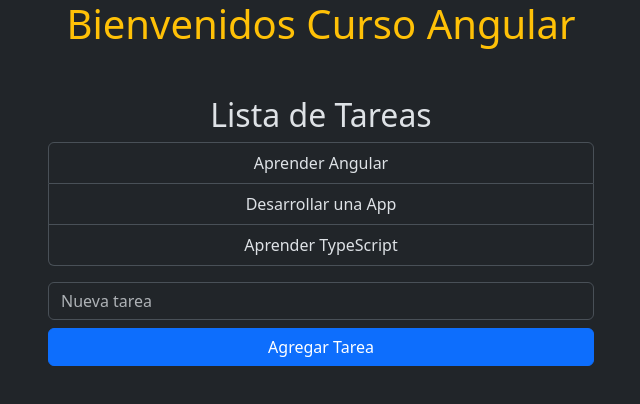
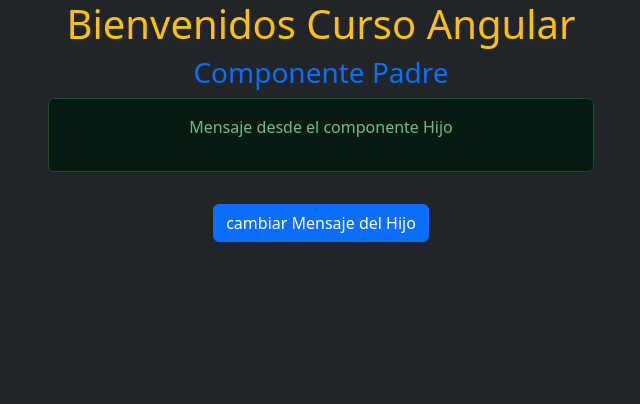
Before and after one commit to SergioSoria12/curso_angular, an Angular app: page / in a window 1280 px wide. Shown: the top 404 px of the page, without its empty margins (319-959 px from the left). Built offline with nearby package versions, Linux system fonts and the light colour scheme.

Commit message:
Terminada parde de comunicación entre componentes en Angular

```diff
--- a/src/app/app.html
+++ b/src/app/app.html
@@ -1,4 +1,4 @@
 <div class="container text-center">
   <h1 class="text-center text-warning">{{titulo}}</h1>
-  <app-componente-for/>
+  <app-padre/>
 </div>
--- a/src/app/app.ts
+++ b/src/app/app.ts
@@ -1,16 +1,16 @@
 import { Component } from '@angular/core';
 import { Padre } from "./padre/padre";
-import { Hijo } from "./hijo/hijo";
 import { MostrarMensaje } from "./mostrar-mensaje/mostrar-mensaje";
 import { Replicador } from "./replicador/replicador";
 import { Saludar } from "./saludar/saludar";
 import { ComponenteIf } from "./componente-if/componente-if";
 import { AgregarTarea } from "./agregar-tarea/agregar-tarea";
 import { ComponenteFor } from "./componente-for/componente-for";
+import { ViewChildComponent } from "./view-child/view-child";
 
 @Component({
   selector: 'app-root',
-  imports: [AgregarTarea, ComponenteFor],
+  imports: [Padre, ViewChildComponent],
   templateUrl: './app.html',
   styleUrl: './app.css'
 })
--- a/src/app/hijo/hijo.html
+++ /dev/null
@@ -1,2 +0,0 @@
-<p>{{ mostrarTitulo }}</p>
-<p>{{ getTitulo() }}</p>
--- a/src/app/padre/hijo/hijo.html
+++ b/src/app/padre/hijo/hijo.html
@@ -1 +1,3 @@
-<p>Componente hijo</p>
+<div class="alert alert-success w-50 mx-auto">
+    <p>{{mensaje}}</p>
+</div>
--- a/src/app/padre/hijo/hijo.ts
+++ b/src/app/padre/hijo/hijo.ts
@@ -1,4 +1,4 @@
-import { Component } from '@angular/core';
+import { Component, EventEmitter, Input, Output } from '@angular/core';
 
 @Component({
   selector: 'app-hijo',
@@ -7,5 +7,17 @@ import { Component } from '@angular/core';
   styleUrl: './hijo.css'
 })
 export class Hijo {
+  /* !: operador non-null y dice a visual que va a ser inicializada mas adelante
+  @Output() notificarPadre = new EventEmitter<string>();
 
+  enviarMensaje(){
+    Emitir el evento con un mensaje (se emite una cadena string)
+    this.notificarPadre.emit('Mensaje desde el componente hijo al padre');
+  }*/
+
+  mensaje: string = 'Mensaje desde el componente Hijo';
+
+  cambiarMensaje(nuevoMensaje: string){
+    this.mensaje = nuevoMensaje;
+  }
 }
--- a/src/app/padre/padre.html
+++ b/src/app/padre/padre.html
@@ -1,5 +1,5 @@
-<p>Componente Padre</p>
-<app-hijo/>
-<app-hijo/>
-<app-hijo/>
-<app-hijo/>
+<div class="container">
+    <h3 class="text-primary">Componente Padre</h3>
+    <app-hijo/>
+    <button class="btn btn-primary mt-3" (click)="cambiarMensajeHijo()">cambiar Mensaje del Hijo</button>
+</div>
--- a/src/app/padre/padre.ts
+++ b/src/app/padre/padre.ts
@@ -1,4 +1,4 @@
-import { Component } from '@angular/core';
+import { Component, ViewChild } from '@angular/core';
 import { Hijo } from "./hijo/hijo";
 
 @Component({
@@ -9,4 +9,17 @@ import { Hijo } from "./hijo/hijo";
 })
 export class Padre {
 
+  /*mensajePadre: string = "Mensaje desde Componente Padre";
+
+  mensaje: string = '';
+
+  //Se emitio una cadena (string), es lo que vamos a recibir del componente hijo
+  recibirNotificacion(mensajeHijo: string){
+    this.mensaje = mensajeHijo;
+  }*/
+
+  @ViewChild(Hijo) componenteHijo!: Hijo;
+  cambiarMensajeHijo() {
+    this.componenteHijo.cambiarMensaje('Mensaje actualizado desde el Componente Padre');
+  }
 }
--- /dev/null
+++ b/src/app/view-child/view-child.html
@@ -0,0 +1,5 @@
+<div class="container">
+    <h3 class="text-primary">Acceso a Elemento del DOM</h3>
+    <input #referenciaInput type="text" class="form-control w-50 mx-auto" placeholder="Escribe algo">
+    <button class="btn btn-success mt-2" (click)="cambiarTexto()">Cambiar texto</button>
+</div>
--- /dev/null
+++ b/src/app/view-child/view-child.ts
@@ -0,0 +1,16 @@
+import { Component, ElementRef, ViewChild } from '@angular/core';
+
+@Component({
+  selector: 'app-view-child',
+  imports: [],
+  templateUrl: './view-child.html',
+  styleUrl: './view-child.css'
+})
+export class ViewChildComponent {
+
+  @ViewChild('referenciaInput') inputElemento!: ElementRef;
+
+  cambiarTexto() {
+    this.inputElemento.nativeElement.value = 'Texto Cambiado';
+  }
+}
```
Also changed, not shown: src/app/hijo/hijo.ts (deleted, +0 -20 lines), src/app/view-child/view-child.css (added).
